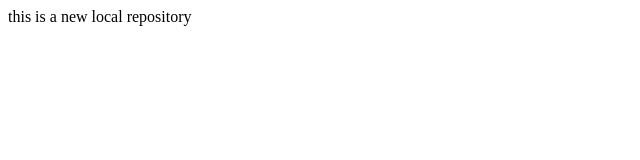
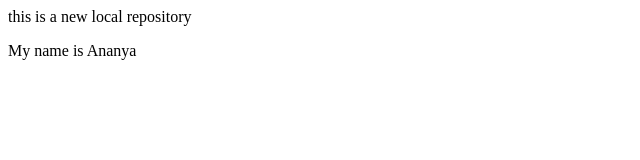
Before and after one commit to ananyavic/local_repo, a plain HTML site: page index.html in a window 1280 px wide. Shown: the whole page, without its empty margins (0-640 px from the left). Drawn offline with Linux system fonts and the light colour scheme.

Commit message:
new para added

```diff
--- a/index.html
+++ b/index.html
@@ -1 +1,2 @@
 <p> this is a new local repository</p>
+<p> My name is Ananya</p>
```
